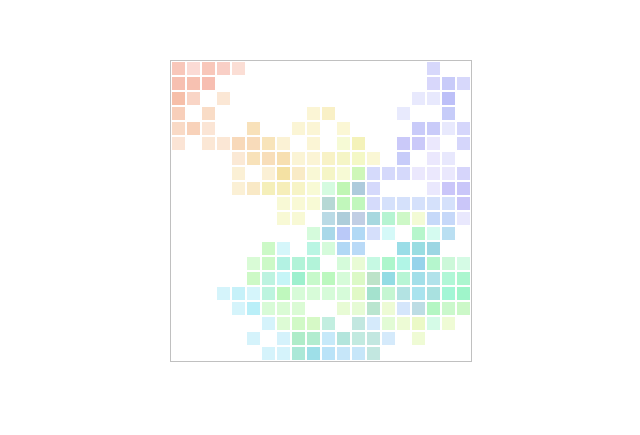
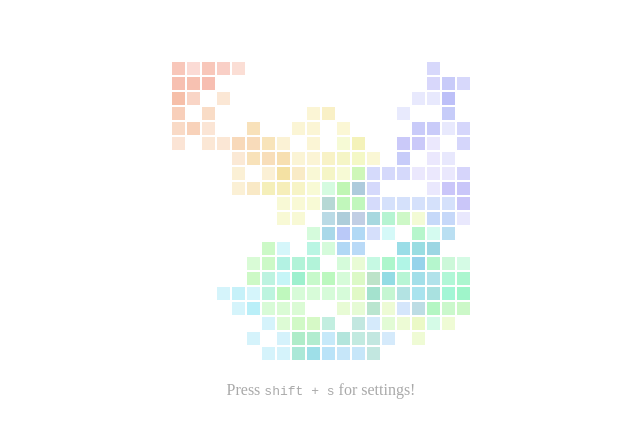
Before and after one commit to isabroch/color-path, a plain HTML site: page index.html in a window 1280 px wide. Shown: the part 179-614 px from the top of the page, without its empty margins (319-959 px from the left). Drawn offline with Linux system fonts and the light colour scheme.

Commit message:
Remove border

```diff
--- a/script.js
+++ b/script.js
@@ -207,6 +207,7 @@ function restart(opts) {
     canvasState.clear();
     i = 0;
     generateKeys();
+    document.querySelector('.message').innerHTML = `Press <kbd>shift + s</kbd> for settings!`;
     play([0, 0]);
 }
 
--- a/style.css
+++ b/style.css
@@ -11,7 +11,7 @@ body {
 }
 
 #grid {
-    border: 1px solid silver;
+    /* border: 1px solid silver; */
     margin-block-start: 1rem;
 }
 
```
